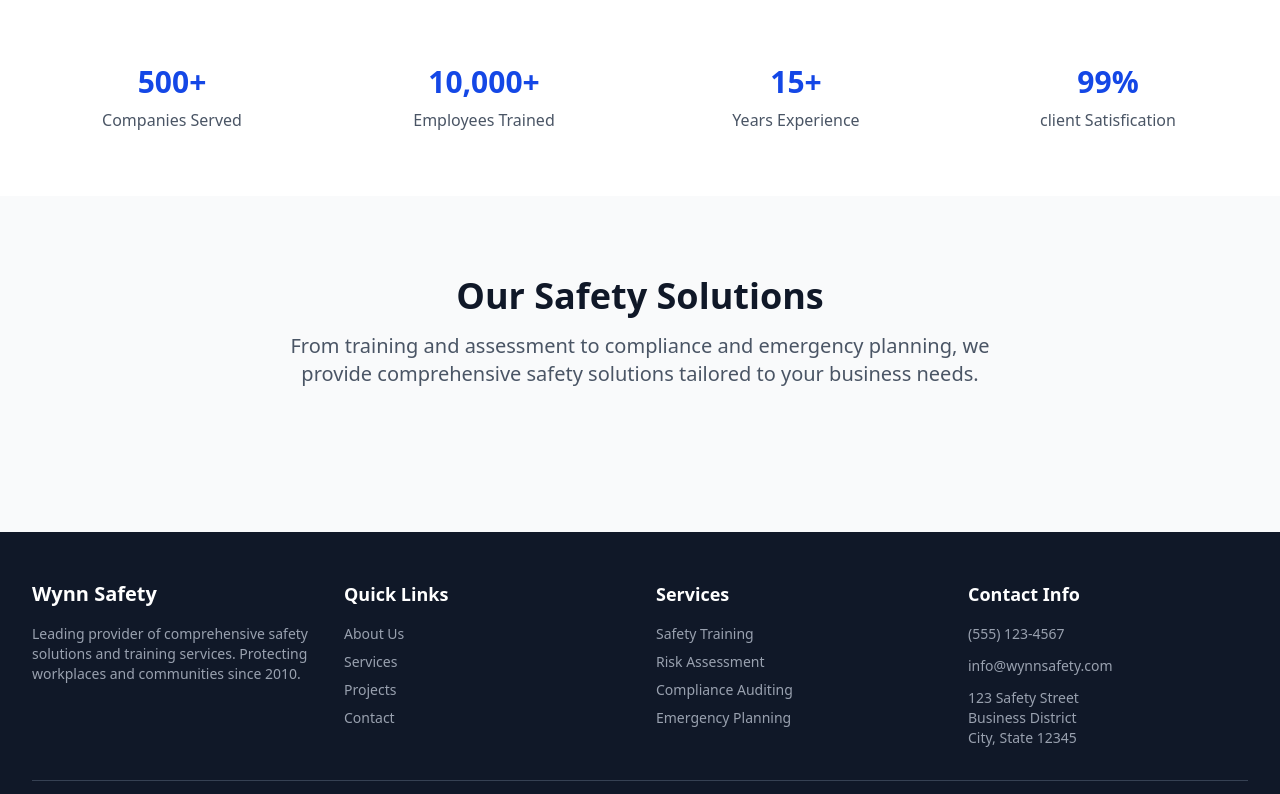
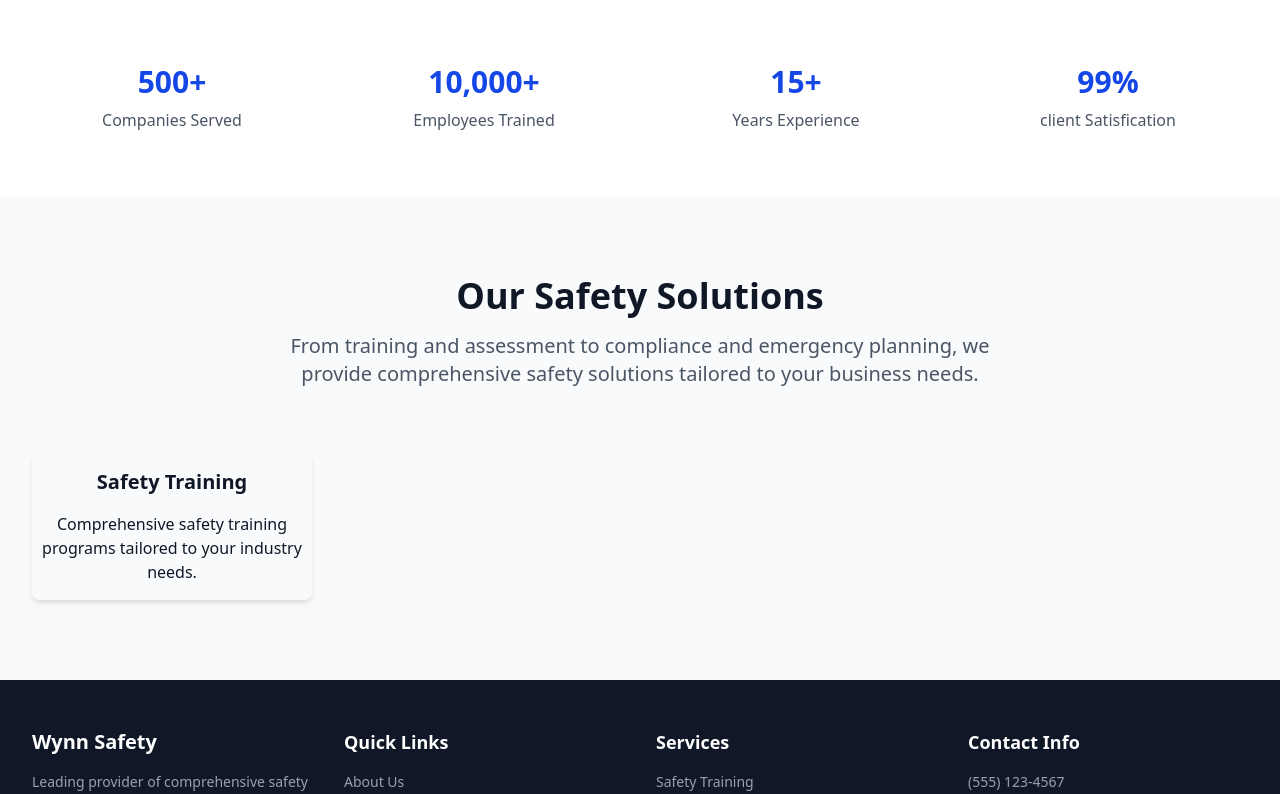
Before and after one commit to sanketm-hub/Next-js, a Next.js app: page / in a window 1280 px wide. Shown: the part 445-1239 px from the top of the page. Built offline with nearby package versions, Linux system fonts and the light colour scheme.

Commit message:
safety section updated

```diff
--- a/app/page.tsx
+++ b/app/page.tsx
@@ -68,6 +68,16 @@ export default function Home() {
               From training and assessment to compliance and emergency planning, we provide comprehensive safety solutions tailored to your business needs.
             </p>
           </div>
+          <div className="grid grid-cols-1 md:grid-cols-2 lg:grid-cols-4 gap-8">
+            <div className="rounded-lg bg-card text-card-foreground hover:shadow-lg transition-shadow duration-300 border-0 shadow-md">
+              <div className="text-center pb-4 pt-4">
+                <h5 className="text-xl font-semibold text-gray-900">Safety Training</h5>
+              </div>
+              <div className="text-center pb-4">
+                <p className="text-gray-900">Comprehensive safety training programs tailored to your industry needs.</p>
+              </div>
+            </div>
+          </div>
         </div>
       </section>
     </div>
```
Lines whose indentation alone changed are shown as unchanged.
